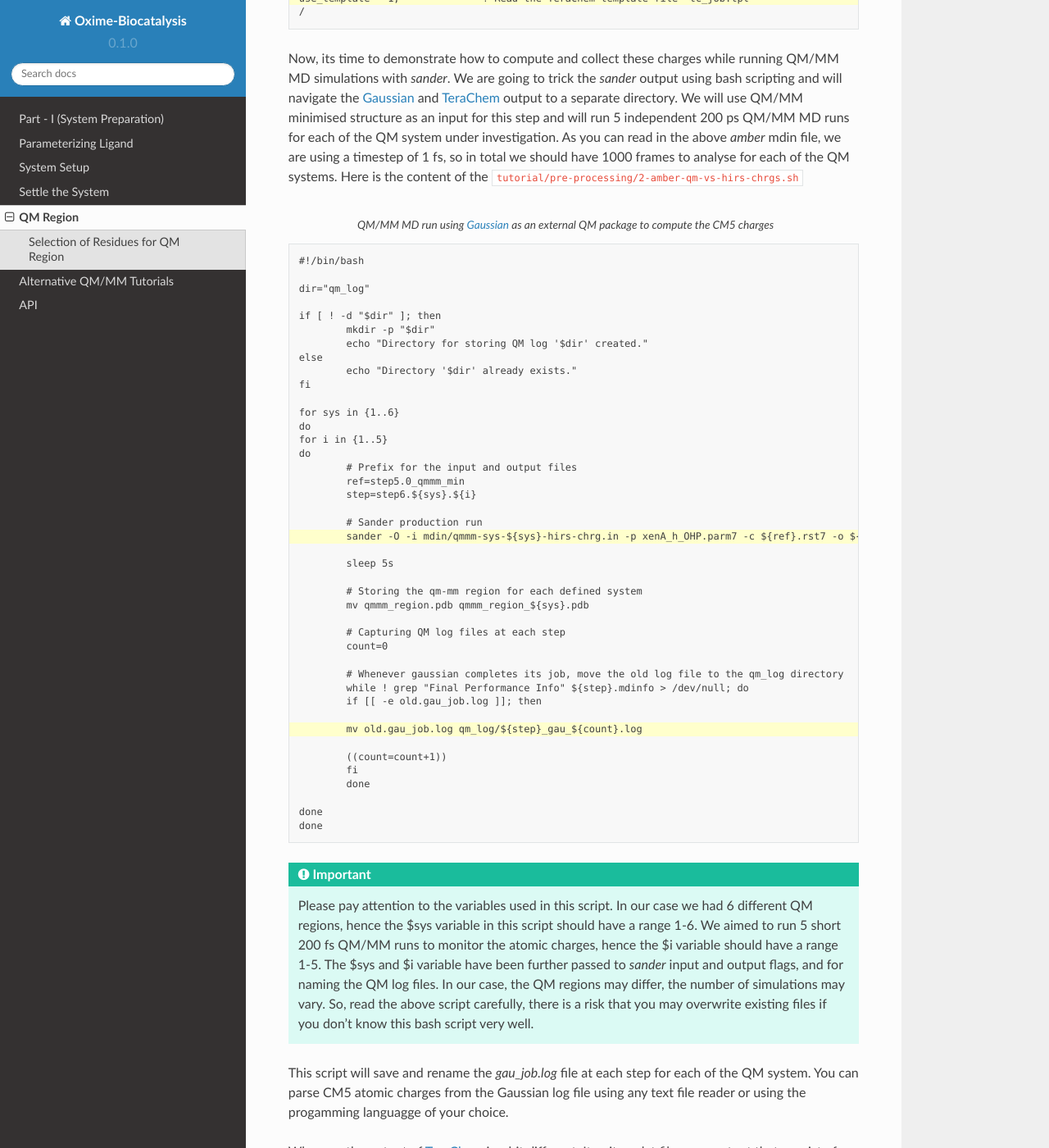
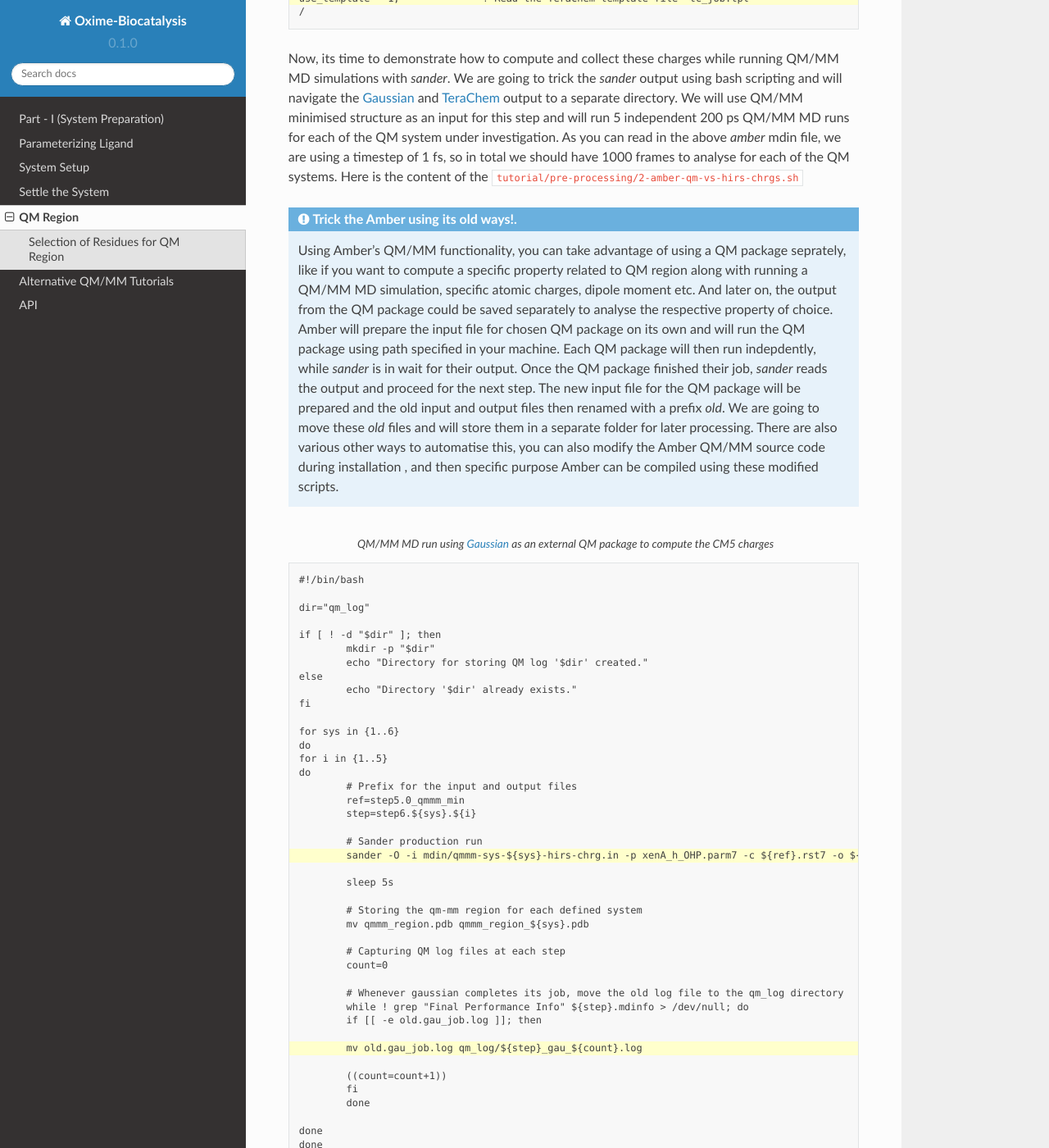
Before and after one commit to hopanoid/Enzyme-Reaction-Dynamics-Tutorial, a Sphinx documentation site: the page built from docs/source/5-qm_systems.rst, in a window 1280 px wide and 1400 px high, scrolled down 2998 px. Shown: the whole window at 82% size. Built offline with Sphinx 7.4.7 and the Read the Docs theme 2.0.0, drawn with Linux system fonts in a browser that asks for light colours; some of the changed text lies outside the part shown.

Commit message:
Functionality of AMber QM/MM module explained

```diff
--- a/docs/source/5-qm_systems.rst
+++ b/docs/source/5-qm_systems.rst
@@ -125,6 +125,21 @@ These highlighted lines specify the basis set, QM method, the mixed precision (m
 
 Now, its time to demonstrate how to compute and collect these charges while running QM/MM MD simulations with *sander*. We are going to trick the *sander* output using bash scripting and will navigate the Gaussian_ and TeraChem_ output to a separate directory. We will use QM/MM minimised structure as an input for this step and will run 5 independent 200 ps QM/MM MD runs for each of the QM system under investigation. As you can read in the above *amber* mdin file, we are using a timestep of 1 fs, so in total we should have 1000 frames to analyse for each of the QM systems. Here is the content of the :file:`tutorial/pre-processing/2-amber-qm-vs-hirs-chrgs.sh`
 
+.. admonition:: Trick the Amber using its old ways!.
+
+        Using Amber's QM/MM functionality, you can take advantage of using a QM package seprately,
+        like if you want to compute a specific property related to QM region along with running a
+        QM/MM MD simulation, specific atomic charges, dipole moment etc. And later on, the output
+        from the QM package could be saved separately to analyse the respective property of
+        choice. Amber will prepare the input file for chosen QM package on its own and will run the
+        QM package using path specified in your machine. Each QM package will then run indepdently,
+        while *sander* is in wait for their output. Once the QM package finished their job, *sander*
+        reads the output and proceed for the next step. The new input file for the QM package will
+        be prepared and the old input and output files then renamed with a prefix *old*. We are going
+        to move these *old* files and will store them in a separate folder for later processing. There
+        are also various other ways to automatise this, you can also modify the Amber QM/MM source code
+        during installation , and then specific purpose Amber can be compiled using these modified scripts.
+
 .. code-block::
         :emphasize-lines: 21,35
         :caption: QM/MM MD run using Gaussian_ as an external QM package to compute the CM5 charges
@@ -177,7 +192,7 @@ Now, its time to demonstrate how to compute and collect these charges while runn
         Please pay attention to the variables used in this script. In our case we had 6 different QM regions, hence
         the $sys variable in this script should have a range 1-6. We aimed to run 5 short 200 fs QM/MM runs to monitor
         the atomic charges, hence the $i variable should have a range 1-5. The $sys and $i variable have been further
-        passed to *sander* input and output flags, and for naming the QM log files. In our case, the QM regions may
+        passed to *sander* input and output flags, and for naming the QM log files. In your case, the QM regions may
         differ, the number of simulations may vary. So, read the above script carefully, there is a risk that you may
         overwrite existing files if you don't know this bash script very well.
 
```
Also changed, not shown: docs/source/4-settle_system.rst (+9 -2 lines).
